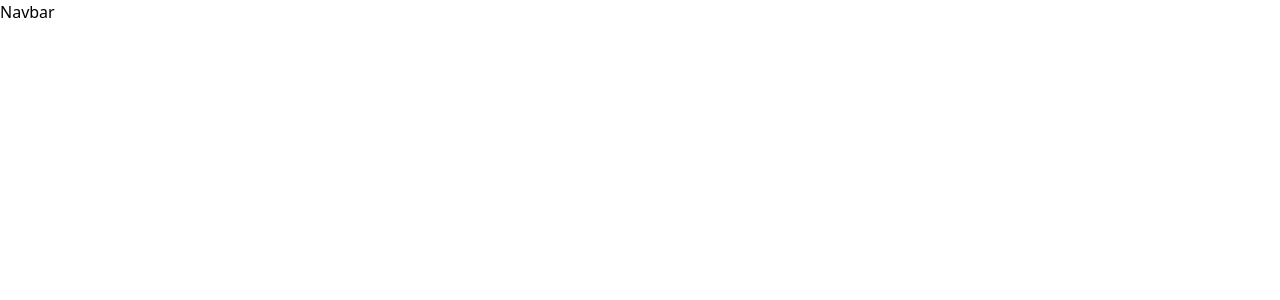
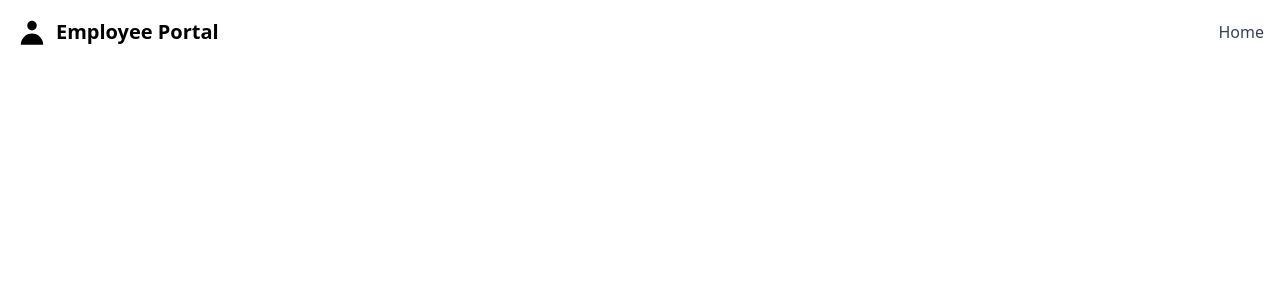
Before and after one commit to antpngl92/employee-portal, a React (Vite) app: page / in a window 1280 px wide. Shown: the top 300 px of the page. Built offline with nearby package versions, Linux system fonts and the light colour scheme.

Commit message:
Style Navbar

```diff
--- a/src/components/Navbar/Navbar.tsx
+++ b/src/components/Navbar/Navbar.tsx
@@ -1,8 +1,42 @@
-import React from 'react'
+import { Link } from 'react-router'
+import { useState, useEffect } from 'react'
 
 const Navbar = () => {
+  const [scrolled, setScrolled] = useState(false)
+
+  useEffect(() => {
+    const handleScroll = () => {
+      if (window.scrollY > 20) {
+        setScrolled(true)
+      } else {
+        setScrolled(false)
+      }
+    }
+
+    window.addEventListener('scroll', handleScroll)
+    return () => {
+      window.removeEventListener('scroll', handleScroll)
+    }
+  }, [])
+
   return (
-    <div>Navbar</div>
+    <nav className={`fixed top-0 left-0 w-full z-10 transition-all duration-300 ${scrolled ? 'bg-white shadow-md py-2' : 'bg-white/90 py-4'}`}>
+      <div className="container mx-auto px-4 flex justify-between items-center">
+        <div className="flex items-center">
+          <Link to="/" className="text-xl font-bold flex items-center">
+            <svg xmlns="http://www.w3.org/2000/svg" className="h-8 w-8 mr-2" viewBox="0 0 20 20" fill="currentColor">
+              <path fillRule="evenodd" d="M10 9a3 3 0 100-6 3 3 0 000 6zm-7 9a7 7 0 1114 0H3z" clipRule="evenodd" />
+            </svg>
+            <span>Employee Portal</span>
+          </Link>
+        </div>
+        <div className="flex items-center space-x-6">
+          <Link to="/" className="text-gray-700 hover:text-blue-600 font-medium transition-colors duration-200">
+            Home
+          </Link>
+        </div>
+      </div>
+    </nav>
   )
 }
 
```
